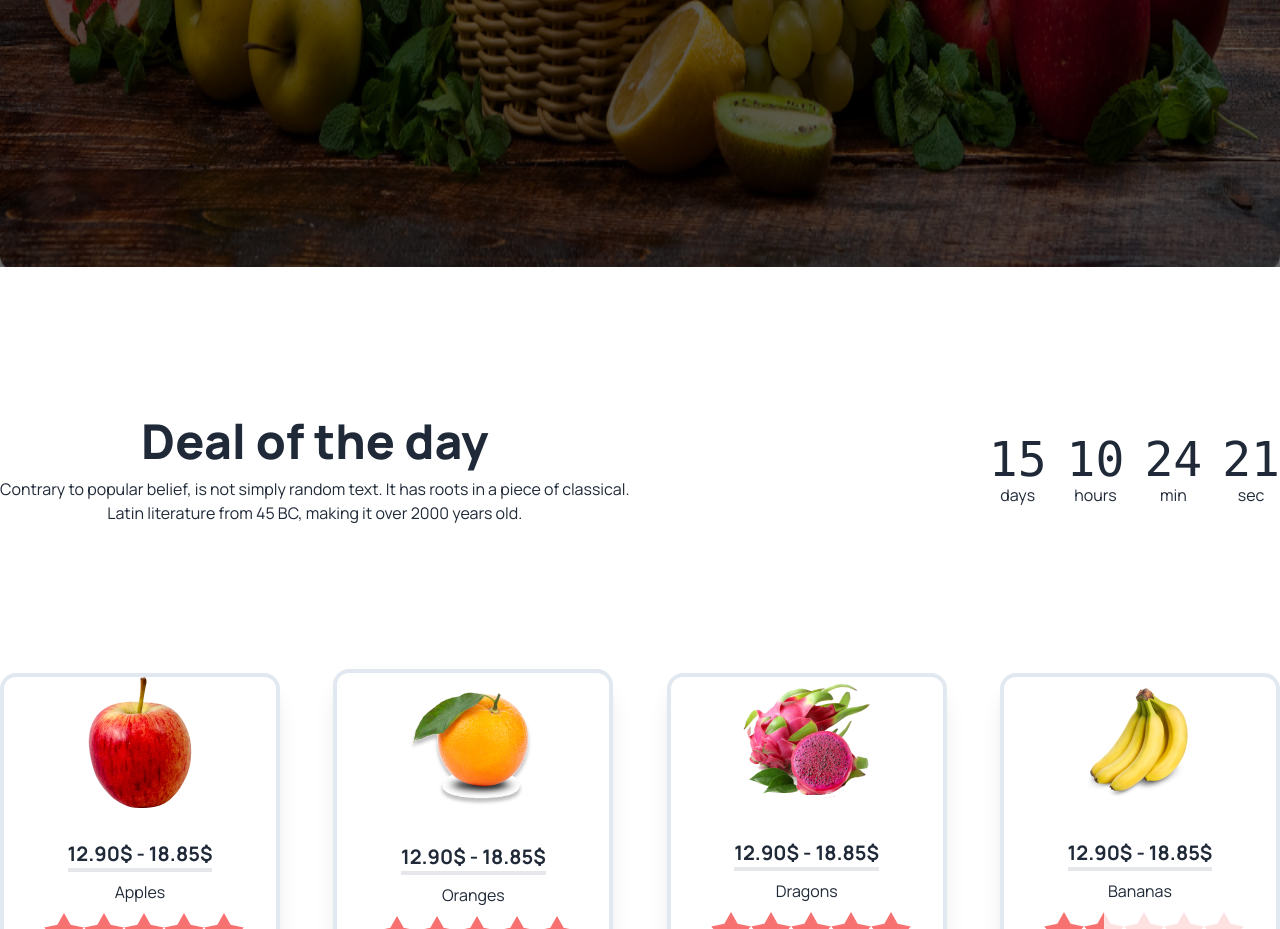
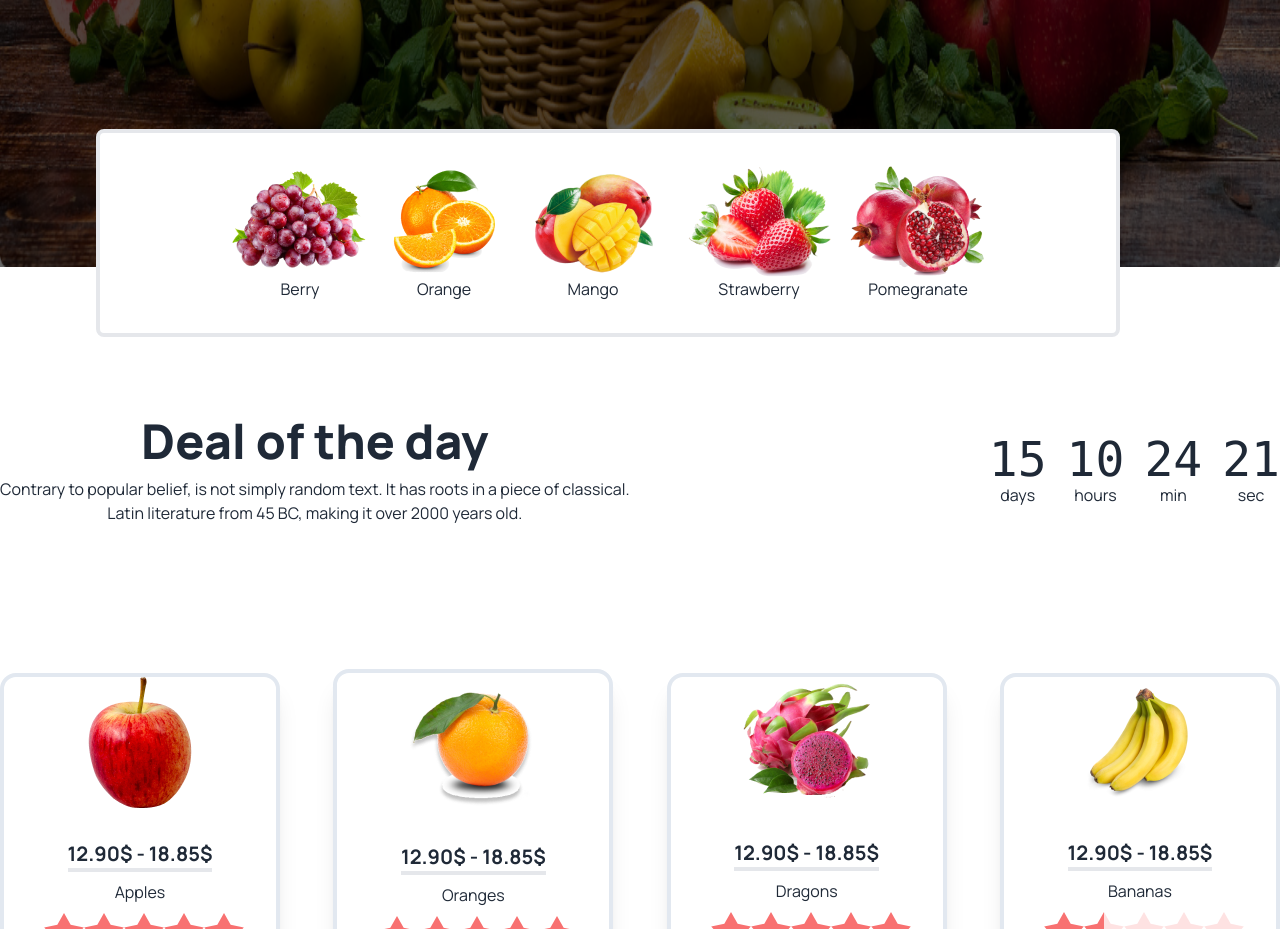
Before and after one commit to rifatjahan1/todays-assign, a plain HTML site: page index.html in a window 1280 px wide. Shown: the part 920-1849 px from the top of the page. Drawn offline with nearby package versions, Linux system fonts and the light colour scheme; grey boxes are pictures that could not be loaded.

Commit message:
final commit

```diff
--- a/index.html
+++ b/index.html
@@ -173,6 +173,30 @@
           </div>
         </div>
       </div>
+
+      <div
+      class="grid grid-cols-5 items-center justify-center gap-4  bg-white border-4  rounded-lg w-4/5 h-52 ml-24 -mt-36 absolute hidden lg:flex mb-36 ">
+      <div class="text-center  ">
+        <img src="images/fruit1.png" alt="">
+        <p>Berry</p>
+      </div>
+      <div class="text-center">
+        <img src="images/fruit2.png" alt="">
+        <p>Orange</p>
+      </div>
+      <div class="text-center">
+        <img src="images/fruit3.png" alt="">
+        <p>Mango</p>
+      </div>
+      <div class="text-center">
+        <img src="images/fruit4.png" alt="">
+        <p>Strawberry</p>
+      </div>
+      <div class="text-center">
+        <img src="images/fruit5.png" alt="">
+        <p>Pomegranate</p>
+      </div>
+    </div>
 
 
 
```
